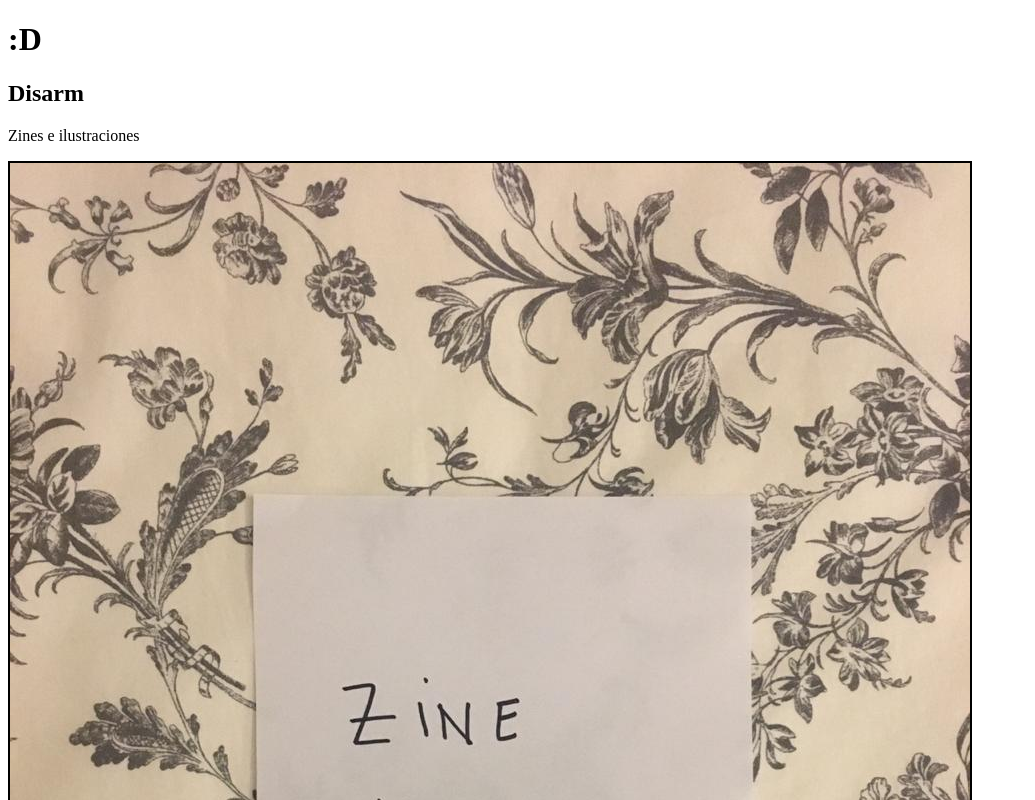
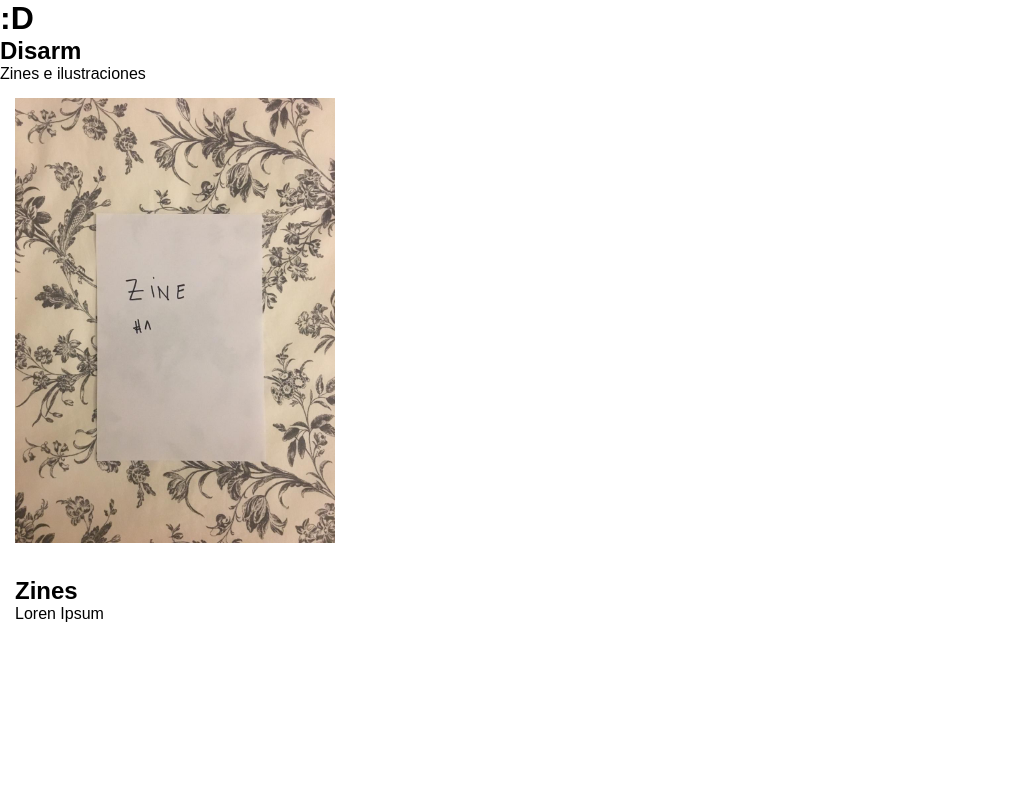
Before and after one commit to AndreaVGonzalez/disarmillus, an Angular app: page / in a window 1280 px wide. Shown: the top 800 px of the page, without its empty margins (0-1035 px from the left). Built offline with nearby package versions, Linux system fonts and the light colour scheme.

Commit message:
producto uno

```diff
--- a/src/app/app.component.html
+++ b/src/app/app.component.html
@@ -5,4 +5,8 @@
     [subtitle]="subtitle"
 ></app-title>
 
-<img class="img-producto" src="/assets/zine-uno.jpg" alt="Zine 1">
+<app-producto
+    [img]="productoImg"
+    [categoria]="productoCategoria"
+    [descripcion]="productoDescripcion"
+    ></app-producto>
--- a/src/app/app.component.ts
+++ b/src/app/app.component.ts
@@ -5,8 +5,12 @@ import { Component } from '@angular/core';
   templateUrl: './app.component.html',
   styleUrls: ['./app.component.scss']
 })
-
 export class AppComponent {
   title = 'Disarm';
   subtitle= 'Zines e ilustraciones'
+
+  productoImg = "/assets/zine-uno.jpg";
+  productoCategoria= "Zines";
+  productoDescripcion= "Loren Ipsum";
+
 }
--- a/src/app/app.module.ts
+++ b/src/app/app.module.ts
@@ -6,11 +6,12 @@ import { AppComponent } from './app.component';
 import { TitleComponent } from './components/title/title.component';
 import { ProductoComponent } from './components/producto/producto.component';
 
+
 @NgModule({
   declarations: [
     AppComponent,
     TitleComponent,
-    ProductoComponent
+    ProductoComponent,
   ],
   imports: [
     BrowserModule,
--- a/src/app/components/producto/producto.component.html
+++ b/src/app/components/producto/producto.component.html
@@ -1 +1,10 @@
-<p>producto works!</p>
+
+<article class="producto">
+    <img class="producto-img" src={{img}} alt="">
+    <div class="producto-info">
+        <header>
+            <h2 class="producto-info_categoria">{{categoria}}</h2>
+            <p class="producto-info_descripcion">{{descripcion}}</p>
+        </header>
+    </div>
+</article>
--- a/src/app/components/producto/producto.component.scss
+++ b/src/app/components/producto/producto.component.scss
@@ -0,0 +1,14 @@
+
+.producto {
+    &-img {
+        max-width: 100%;
+        margin: auto;
+        padding: 15px;
+        width: 350px;
+        height: 475px;
+
+    }
+    &-info {
+        padding: 15px;
+    }
+}
--- a/src/styles.scss
+++ b/src/styles.scss
@@ -1,8 +1,11 @@
 
 * {
+    margin: 0;
+    padding: 0;
     box-sizing: border-box
 }
 
 body {
     background-color: white;
+    font-family: Arial, Helvetica, sans-serif;
 }
```
Also changed, not shown: src/app/components/producto/producto.component.ts (+6 -1 lines), src/assets/logo.jpg (added).
